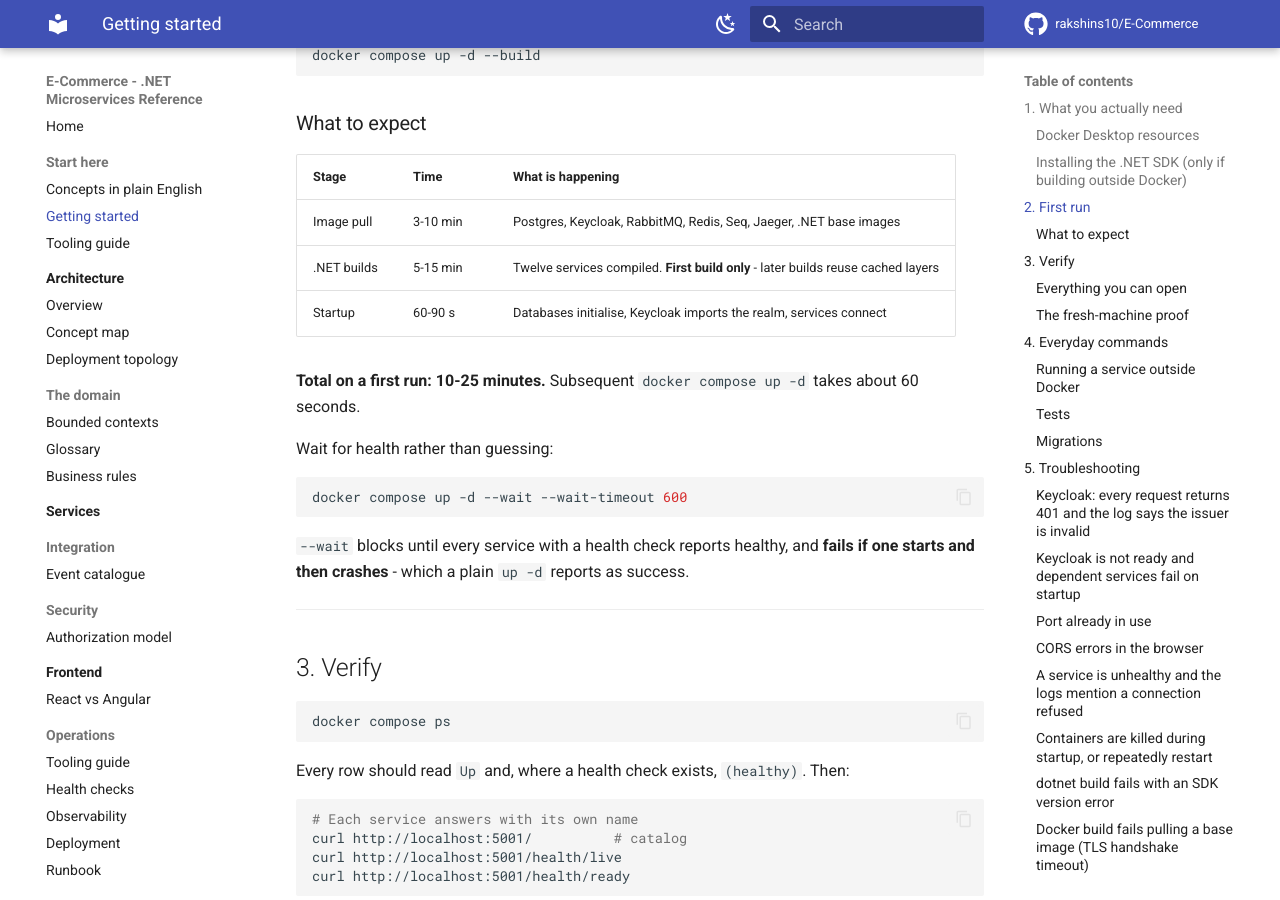
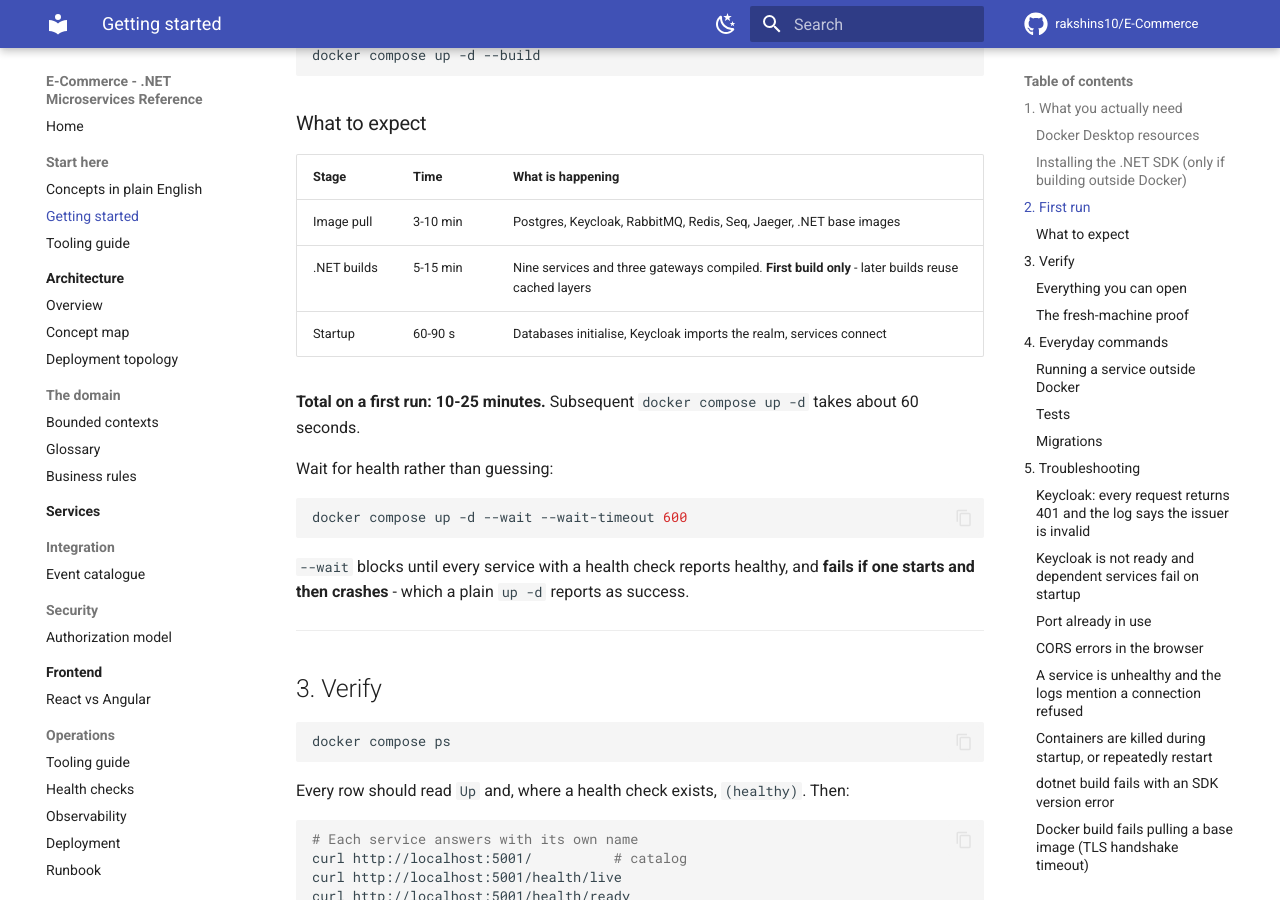
Before and after one commit to rakshins10/E-Commerce, an MkDocs documentation site: the page built from docs/getting-started.md, in a window 1280 px wide and 900 px high, scrolled down 1733 px. Built offline with MkDocs 1.6.1 and Material for MkDocs 9.7.7, drawn with Linux system fonts in a browser that asks for light colours; comment, search, counter and statistics services are not loaded.

Commit message:
docs: nine services and three gateways, not twelve services
The last fragment of the stray commit stranded on phase/09. Its other half - the
phase annotations in the URL table - landed in #14; this is the accuracy fix that
did not: the build step compiles twelve .NET images, but they are nine services
and three gateways, and calling all twelve "services" blurs a distinction the
rest of the documentation is careful about.

README's "twelve .NET builds" stays: that one counts images, and twelve is right.

With this, phase/09-catalogue-crud holds nothing main lacks.

Co-Authored-By: Claude Opus 5 (1M context) <noreply@anthropic.com>

```diff
--- a/docs/getting-started.md
+++ b/docs/getting-started.md
@@ -72,7 +72,7 @@ docker compose up -d --build
 | Stage | Time | What is happening |
 |-------|------|-------------------|
 | Image pull | 3-10 min | Postgres, Keycloak, RabbitMQ, Redis, Seq, Jaeger, .NET base images |
-| .NET builds | 5-15 min | Twelve services compiled. **First build only** - later builds reuse cached layers |
+| .NET builds | 5-15 min | Nine services and three gateways compiled. **First build only** - later builds reuse cached layers |
 | Startup | 60-90 s | Databases initialise, Keycloak imports the realm, services connect |
 
 **Total on a first run: 10-25 minutes.** Subsequent `docker compose up -d` takes about 60 seconds.
```
